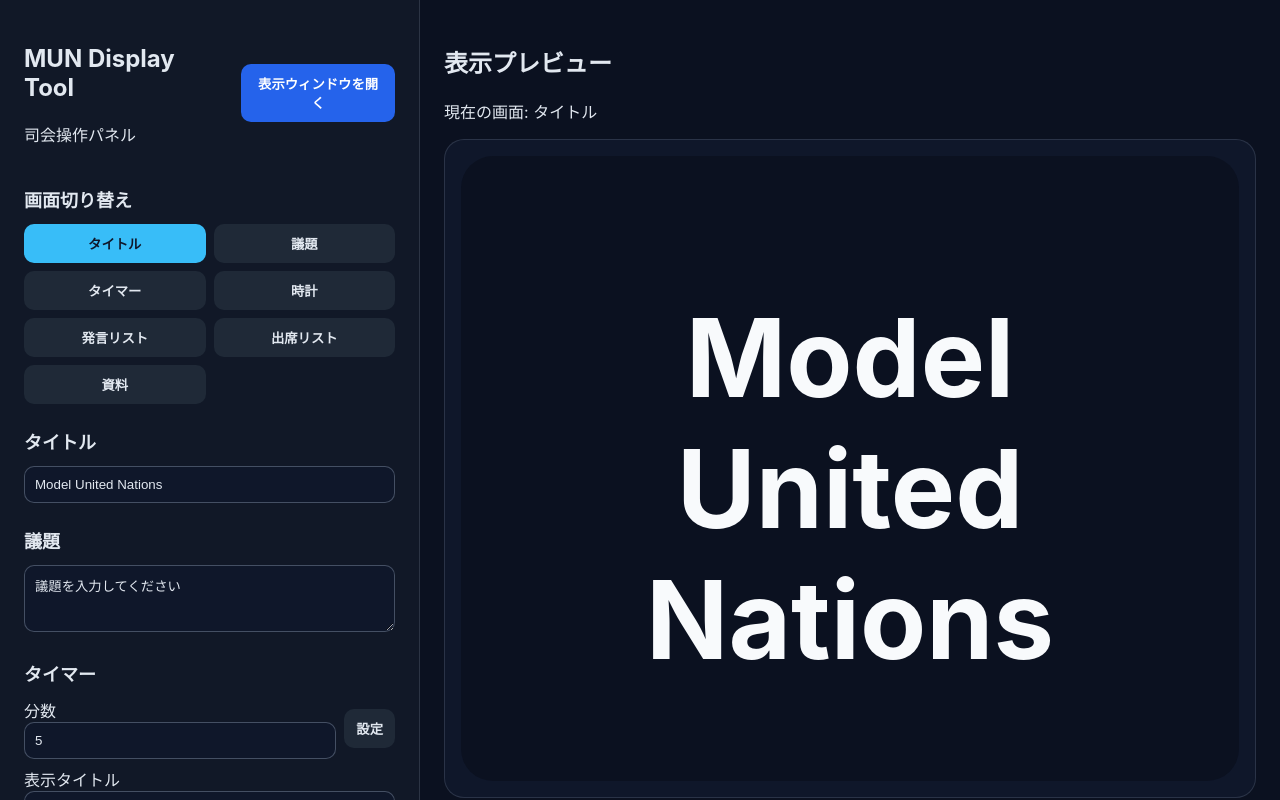
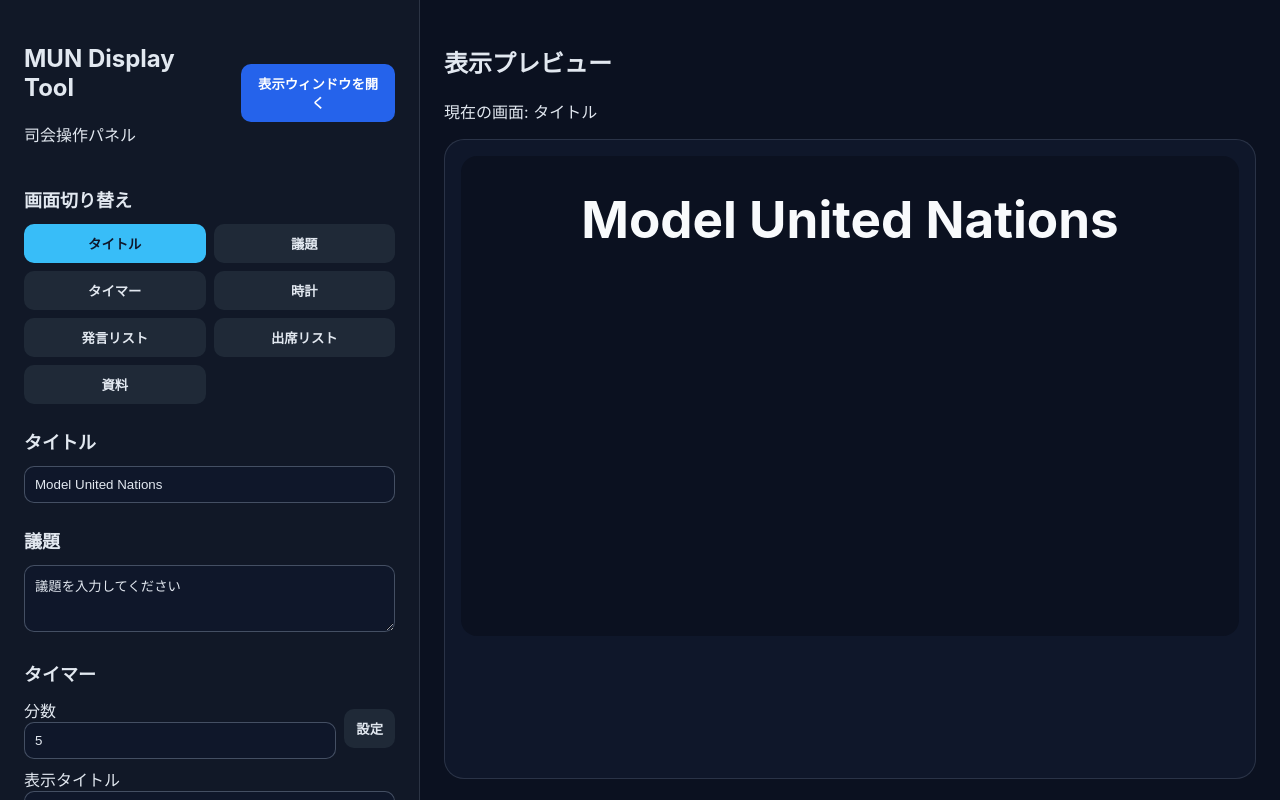
Before and after one commit to kumapuni/MUN, a React (Vite) app: page / in a window 1280 px wide. Shown: the top 800 px of the page. Built offline with nearby package versions, Linux system fonts and the light colour scheme.

Commit message:
Refine display layout to keep timer title visible

```diff
--- a/src/styles.css
+++ b/src/styles.css
@@ -173,8 +173,8 @@ button.ghost {
   height: 100%;
   min-height: 70vh;
   background: #0b1120;
-  border-radius: 32px;
-  padding: 64px;
+  border-radius: 16px;
+  padding: 32px;
   color: #f8fafc;
 }
 
@@ -189,27 +189,30 @@ button.ghost {
   align-items: center;
   justify-content: center;
   text-align: center;
+  gap: clamp(12px, 2vh, 20px);
 }
 
 .screen-center h1 {
-  font-size: 108px;
-  margin-bottom: 32px;
+  font-size: clamp(32px, 4vw, 54px);
+  margin: 0;
 }
 
 .large-text {
-  font-size: 88px;
+  font-size: clamp(28px, 3.2vw, 44px);
   white-space: pre-wrap;
 }
 
 .timer-label {
-  font-size: 144px;
-  margin: 16px 0 16px;
+  font-size: clamp(24px, 3vw, 36px);
+  margin: 0;
   font-weight: 600;
 }
 
 .clock-text {
-  font-size: 300px;
+  font-size: clamp(96px, 12vw, 150px);
   font-weight: 700;
+  margin: 0;
+  line-height: 1;
 }
 
 .screen-list {
@@ -220,11 +223,11 @@ button.ghost {
 
 .screen-list h1 {
   margin: 0;
-  font-size: 42px;
+  font-size: clamp(32px, 4vw, 42px);
 }
 
 .screen-list ol {
-  font-size: 34px;
+  font-size: clamp(24px, 3vw, 34px);
   margin: 0;
   padding-left: 24px;
 }
```
